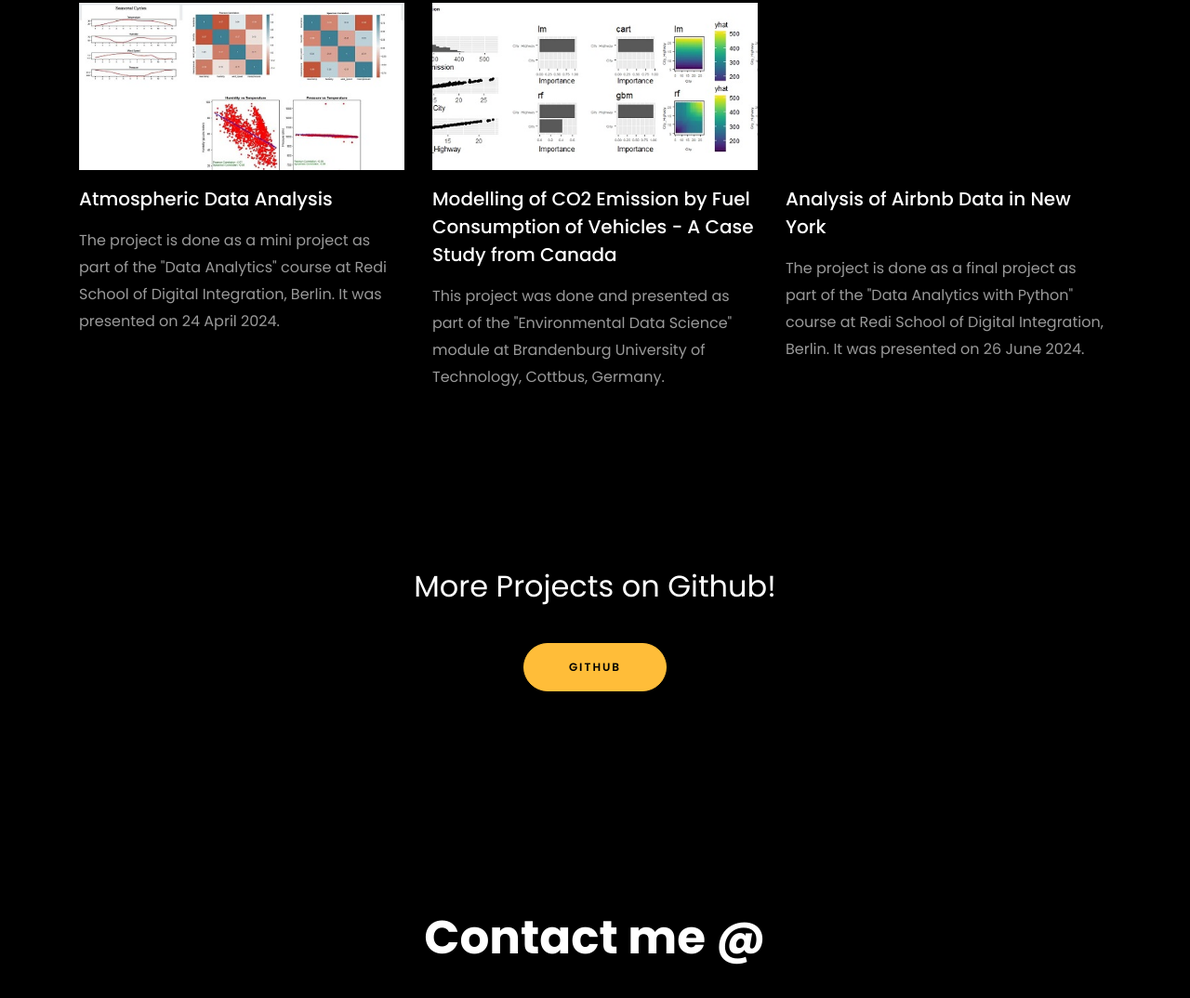
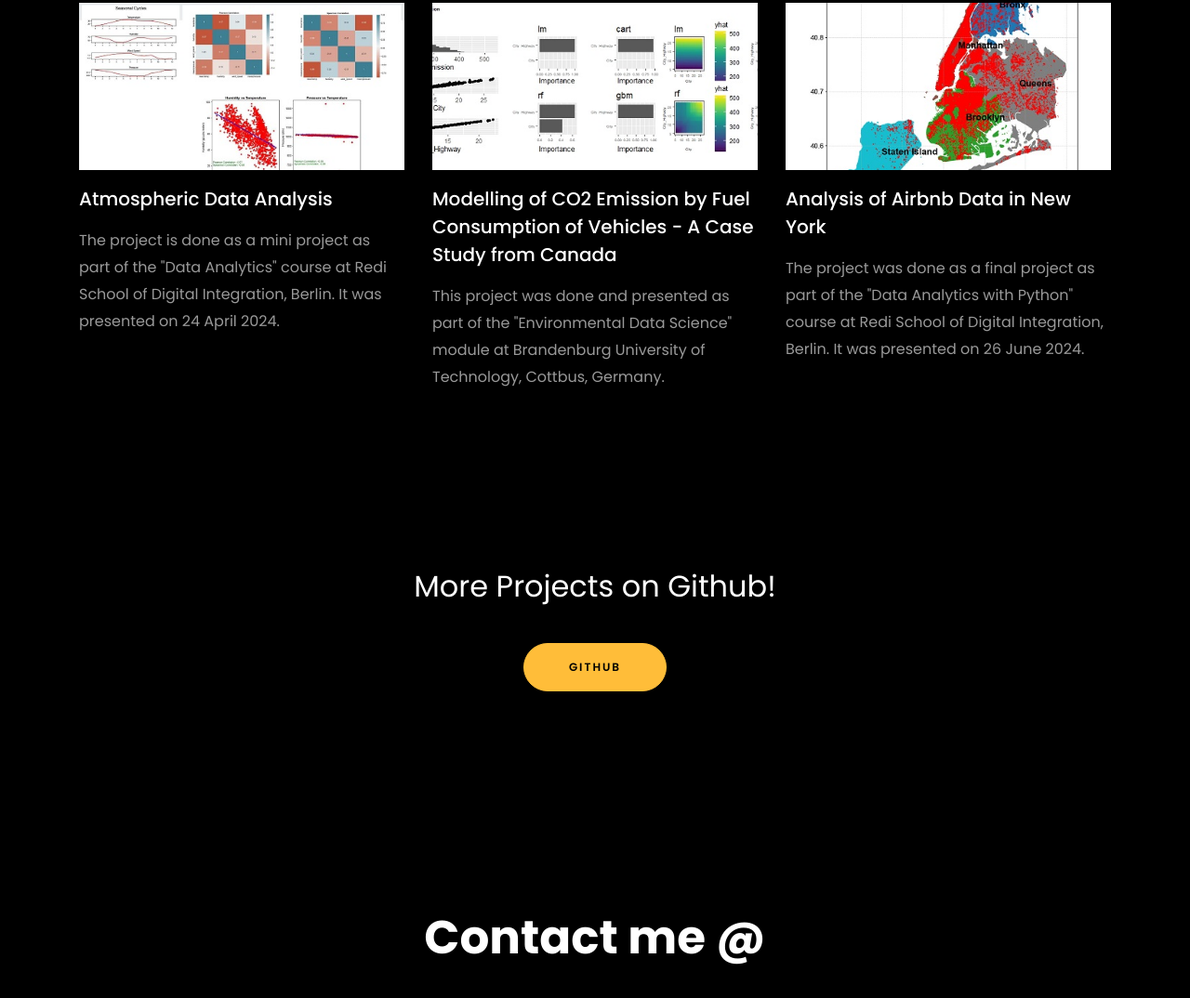
Before and after one commit to mirraisul/mirraisul.github.io, a plain HTML site: page index.html in a window 1280 px wide. Shown: the part 2751-3825 px from the top of the page at 93% size. Drawn offline with Linux system fonts and the light colour scheme; files whose address does not match are found by name.

```diff
--- a/index.html
+++ b/index.html
@@ -434,7 +434,7 @@
               <div class="text mt-3 float-right d-block">
 
                 <h3 class="heading"><a href="https://github.com/mirraisul/Analysis-of-Airbnb-Data">Analysis of Airbnb Data in New York</a></h3>
-                <p>The project is done as a final project as part of the "Data Analytics with Python" course at Redi School of Digital Integration, Berlin. It was presented on 26 June 2024.</p>
+                <p>The project was done as a final project as part of the "Data Analytics with Python" course at Redi School of Digital Integration, Berlin. It was presented on 26 June 2024.</p>
               </div>
             </div>
           </div>
```
Also changed, not shown: images/proj_3.jpg (added), images/proj_3.png (deleted).
